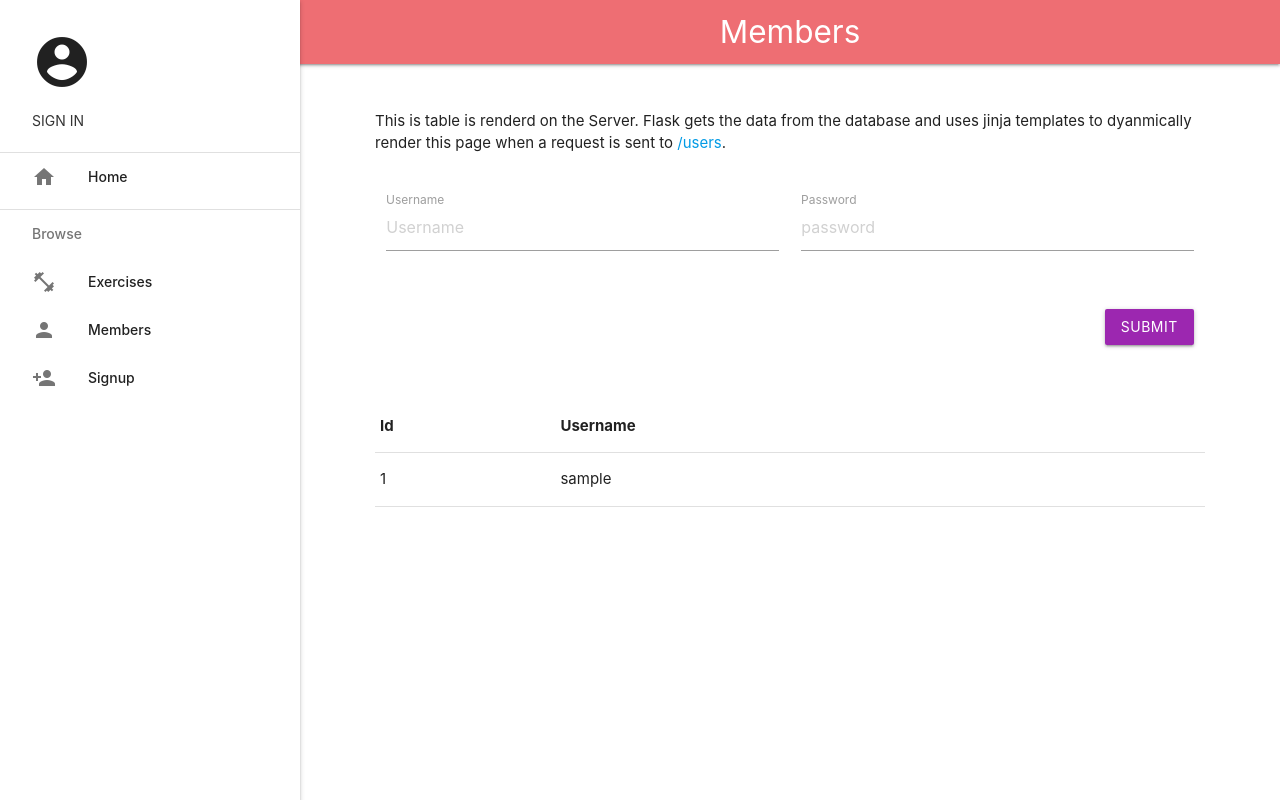
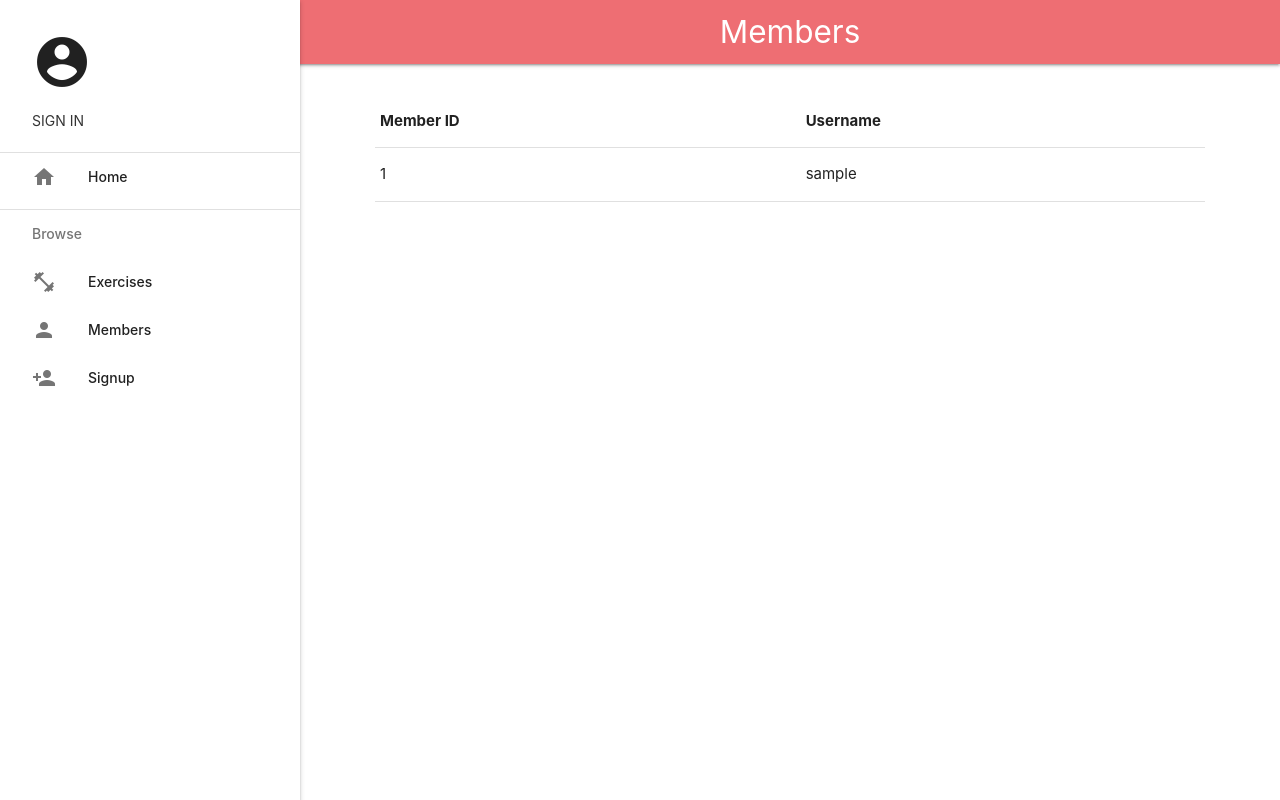
Before and after one commit to Tyrell-Lewis/Internal-Server-Error-1, a Flask app: page /users in a window 1280 px wide. Run offline with Flask 3, Linux system fonts and the light colour scheme; tables that the repository leaves empty hold one stand-in row (values such as "Sample post").

Commit message:
added signup page

```diff
--- a/App/templates/layout.html
+++ b/App/templates/layout.html
@@ -46,7 +46,7 @@
         <li><a class="waves-effect" href="/users"><i class="material-icons">person</i>Members</a></li>
         {% if is_authenticated %}
         {% else %}
-          <li><a class="waves-effect" href="/users"><i class="material-icons">person_add</i>Signup</a></li>
+          <li><a class="waves-effect" href="/signup"><i class="material-icons">person_add</i>Signup</a></li>
         {% endif %}
       </ul>
       <a href="#" data-target="slide-out" class="sidenav-trigger"><i class="material-icons">menu</i></a>
--- a/App/templates/login.html
+++ b/App/templates/login.html
@@ -37,7 +37,7 @@
                     <br>
 
                     <div>
-                        <p style="text-align: center;">Not a member? <a href="#!">Register</a></p>
+                        <p style="text-align: center;">Not a member? <a href="/signup">Register</a></p>
                     </div>
                 </form>
             </div>
--- a/App/templates/users.html
+++ b/App/templates/users.html
@@ -5,48 +5,17 @@
 {{ super() }}
 
 {% block content %}
-    <div class="row">
-        <p>
-            This is table is renderd on the Server. Flask gets the data from the database and uses jinja templates to dyanmically render this page when a request is sent to <a href="/users">/users</a>.
-        </p>
-    </div>
-
-    <div class="row">
-      <form class="col s12" method="POST" action="/users">
-
-        <div class="row">
-          <div class="input-field col s6">
-            <input placeholder="Username" name="username" type="text" class="validate">
-            <label for="username">Username</label>
-          </div>
-          <div class="input-field col s6">
-            <input placeholder="password" name="password" type="password" class="validate">
-            <label for="password">Password</label>
-          </div>
-        </div>
-
-        <div class="row">
-          <div class="input-field col s12">
-            <button class="btn waves-effect waves-light right purple" type="submit" name="action">Submit</button>
-          </div>
-        </div>
-
-      </form>
-    </div>
 
     <div class="row">
       <table>
         <thead>
           <tr>
-            <th>Id</th><th>Username</th>
+            <th>Member ID</th>
+            <th>Username</th>
           </tr>
         </thead>
         <tbody>
           {% for user in users %}
-
-            {% if current_user.workout%}
-                <p>This user has a workout</p>
-            {%endif%}
             <tr>
                 <td>{{user.id}}</td>
                 <td>{{user.username}}</td>
--- a/App/views/auth.py
+++ b/App/views/auth.py
@@ -13,7 +13,6 @@ auth_views = Blueprint('auth_views', __name__, template_folder='../templates')
 '''
 Page/Action Routes
 '''
-
 
 @auth_views.route('/users', methods=['GET'])
 def get_user_page():
@@ -53,13 +52,9 @@ def logout_action():
     return response
 
 
-
-
-
 '''
 API Routes
 '''
-
 
 @auth_views.route('/api/login', methods=['POST'])
 def user_login_api():
--- a/App/views/user.py
+++ b/App/views/user.py
@@ -7,27 +7,49 @@ from App.controllers import (
     create_user,
     get_all_users,
     get_all_users_json,
+    get_user_by_username,
     jwt_required
 )
 
 user_views = Blueprint('user_views', __name__, template_folder='../templates')
+
+
+'''
+Page/Action Routes
+'''
 
 @user_views.route('/users', methods=['GET'])
 def get_user_page():
     users = get_all_users()
     return render_template('users.html', users=users)
 
-@user_views.route('/users', methods=['POST'])
+
+@user_views.route('/signup', methods=['GET'])
+def get_signup_page():
+    return render_template('signup.html')
+
+
+@user_views.route('/signup', methods=['POST'])
 def create_user_action():
     data = request.form
+    user = get_user_by_username(data['username'])
+    if user:
+        flash(f"User {data['username']} already exists!")
+        return redirect(url_for('user_views.get_signup_page'))
     flash(f"User {data['username']} created!")
     create_user(data['username'], data['password'])
     return redirect(url_for('user_views.get_user_page'))
+
+
+'''
+API Routes
+'''
 
 @user_views.route('/api/users', methods=['GET'])
 def get_users_action():
     users = get_all_users_json()
     return jsonify(users)
+
 
 @user_views.route('/api/users', methods=['POST'])
 def create_user_endpoint():
@@ -35,6 +57,7 @@ def create_user_endpoint():
     user = create_user(data['username'], data['password'])
     return jsonify({'message': f"user {user.username} created with id {user.id}"})
 
+
 @user_views.route('/static/users', methods=['GET'])
 def static_user_page():
   return send_from_directory('static', 'static-user.html')
```
Also changed, not shown: App/templates/signup.html (added, +44 -0 lines).
